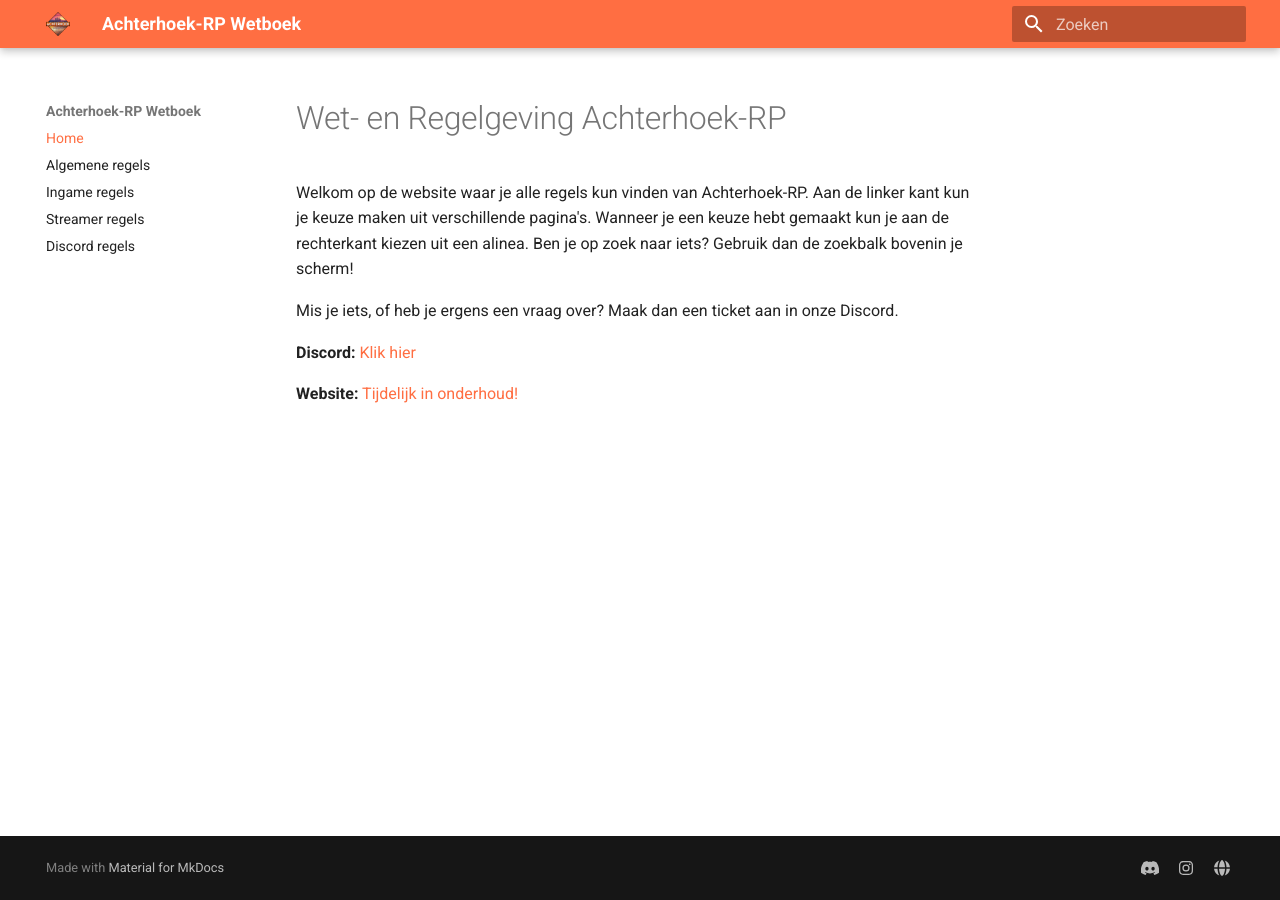
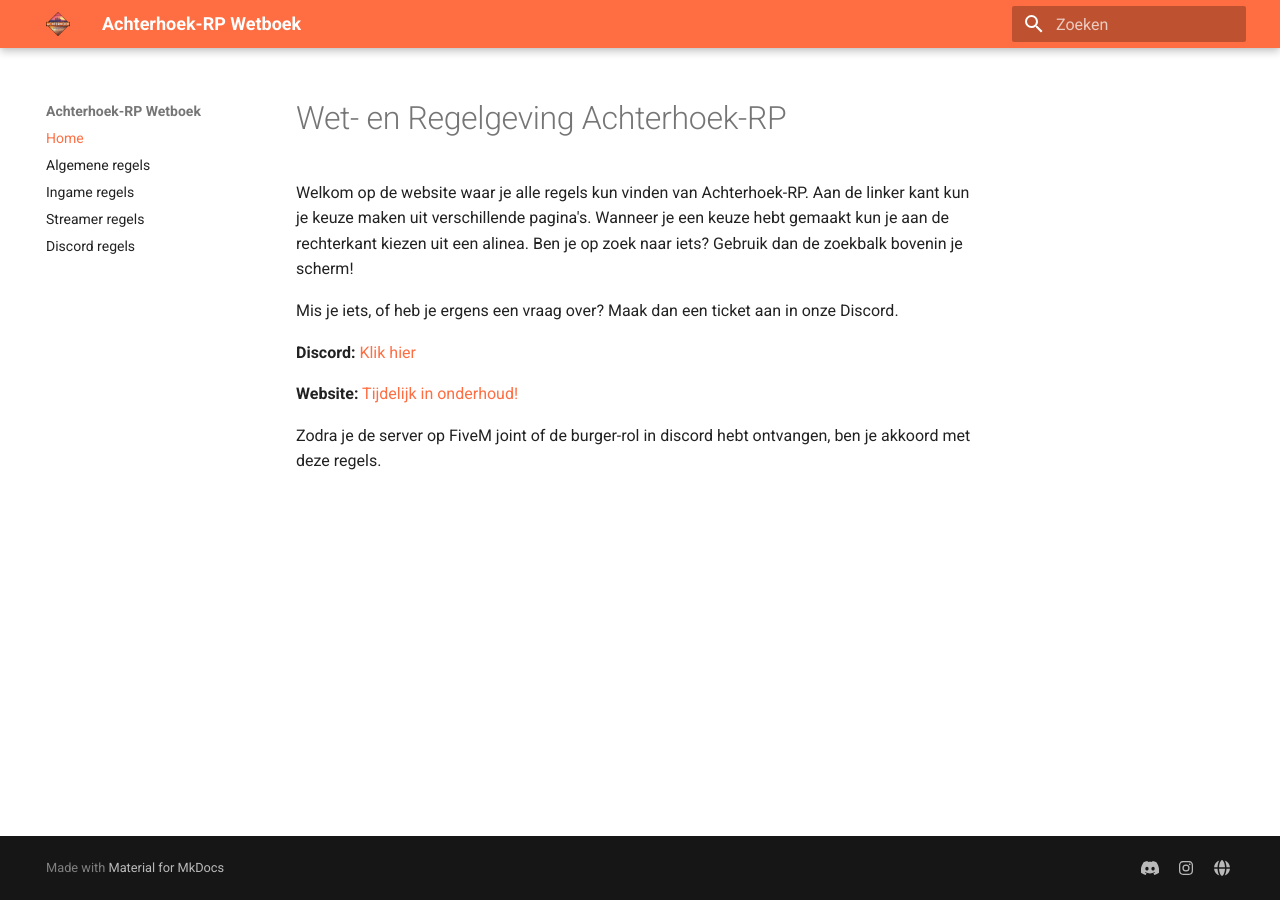
Before and after one commit to Jaccosf/ARP-Wetboek, an MkDocs documentation site: the page built from docs/index.md, in a window 1280 px wide. Built offline with MkDocs 1.6.1 and Material for MkDocs 9.7.7, drawn with Linux system fonts in a browser that asks for light colours.

Commit message:
Automatisch akkoord met regels toegevoegd
Bij joinen van de discord of FiveM server

```diff
--- a/docs/index.md
+++ b/docs/index.md
@@ -7,3 +7,5 @@
 **Discord:** [Klik hier](https://dsc.gg/achterhoekrp)
 
 **Website:** [Tijdelijk in onderhoud!](https://www.achterhoek-rp.nl)
+
+Zodra je de server op FiveM joint of de burger-rol in discord hebt ontvangen, ben je akkoord met deze regels.
```
